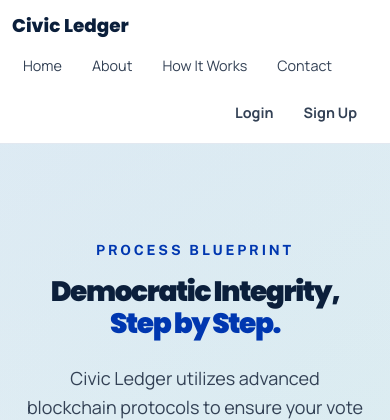
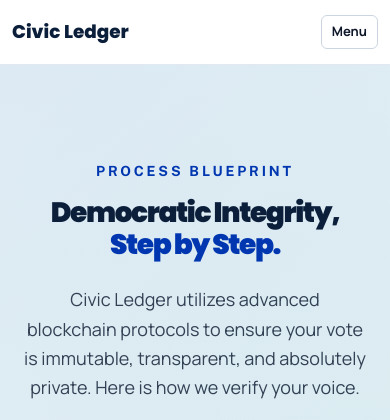
Before and after one commit to Eliahhango/online-voting-system, a PHP site: page /frontend/how-it-works.html in a window 390 px wide. Shown: the top 420 px of the page. Run offline with PHP 8.4, Linux system fonts and the light colour scheme; some libraries are stand-ins or nearby versions.

Commit message:
Improve mobile responsiveness and Vercel API connectivity handling

```diff
--- a/assets/css/global.css
+++ b/assets/css/global.css
@@ -62,6 +62,36 @@ body.ovs-auth-ready {
   color: var(--color-text);
   text-decoration: none;
   white-space: nowrap;
+}
+
+.ovs-nav-toggle {
+  display: none;
+  appearance: none;
+  border: 1px solid #cbd5e1;
+  background: #ffffff;
+  color: #0f172a;
+  border-radius: 6px;
+  min-height: 34px;
+  padding: 0 10px;
+  font-family: Manrope, Arial, sans-serif;
+  font-size: 0.82rem;
+  font-weight: 700;
+  cursor: pointer;
+}
+
+.ovs-nav-toggle:hover,
+.ovs-nav-toggle:focus {
+  border-color: #94a3b8;
+  background: #f8fafc;
+  outline: none;
+}
+
+.ovs-header-menu {
+  display: flex;
+  align-items: center;
+  gap: 10px;
+  flex: 1;
+  min-width: 0;
 }
 
 .ovs-nav {
@@ -175,28 +205,67 @@ body.ovs-auth-ready {
 
 @media (max-width: 900px) {
   .ovs-header-inner {
-    display: grid;
-    grid-template-columns: 1fr auto;
+    display: flex;
     align-items: center;
-    row-gap: 8px;
-    column-gap: 10px;
+    flex-wrap: wrap;
+    gap: 8px;
+  }
+
+  .ovs-nav-toggle {
+    display: inline-flex;
+    align-items: center;
+    justify-content: center;
+    margin-left: auto;
+  }
+
+  .ovs-header-menu {
+    display: none;
+    width: 100%;
+    flex-direction: column;
+    align-items: stretch;
+    gap: 10px;
+    border-top: 1px solid var(--color-border);
+    padding-top: 10px;
+  }
+
+  .ovs-header.is-menu-open .ovs-header-menu {
+    display: flex;
   }
 
   .ovs-nav {
-    grid-column: 1 / -1;
     width: 100%;
     margin-left: 0;
-    overflow-x: auto;
-    overflow-y: hidden;
-    white-space: nowrap;
+    display: grid;
+    grid-template-columns: 1fr;
+    gap: 6px;
+    overflow: visible;
+    white-space: normal;
     flex-wrap: nowrap;
-    padding-bottom: 4px;
-    scrollbar-width: thin;
+    padding-bottom: 0;
+  }
+
+  .ovs-nav-link {
+    display: block;
+    width: 100%;
+    min-height: 38px;
+    padding: 9px 12px;
   }
 
   .ovs-header-right {
     margin-left: 0;
-    justify-content: flex-end;
+    width: 100%;
+    justify-content: flex-start;
+    gap: 6px;
+  }
+
+  .ovs-header-right .ovs-nav-link,
+  .ovs-header-right .ovs-btn-link {
+    min-height: 38px;
+    padding: 8px 12px;
+  }
+
+  .ovs-user-badge {
+    max-width: 100%;
   }
 }
 
@@ -297,6 +366,8 @@ button {
 }
 
 @media (max-width: 768px) {
+  .grid-cols-4,
+  .grid-cols-3,
   .grid-cols-2 {
     grid-template-columns: repeat(1, minmax(0, 1fr)) !important;
   }
@@ -345,7 +416,7 @@ button {
     display: none !important;
   }
 
-  table {
+  table:not(.ovs-table) {
     display: block;
     overflow-x: auto;
     white-space: nowrap;
--- a/assets/js/main.js
+++ b/assets/js/main.js
@@ -314,8 +314,11 @@
       '<header class="ovs-header">' +
       '<div class="ovs-header-inner">' +
       '<a class="ovs-brand" href="' + toPath("index.html") + '">Civic Ledger</a>' +
+      '<button type="button" class="ovs-nav-toggle" data-ovs-nav-toggle aria-expanded="false" aria-label="Toggle navigation">Menu</button>' +
+      '<div class="ovs-header-menu" data-ovs-header-menu>' +
       '<nav class="ovs-nav">' + nav + "</nav>" +
       '<div class="ovs-header-right">' + badge + right + "</div>" +
+      "</div>" +
       "</div>" +
       "</header>"
     );
@@ -370,6 +373,7 @@
       '<header class="ovs-admin-top">' +
       '<div class="ovs-admin-top-inner">' +
       '<a class="ovs-admin-brand" href="' + toPath("admin/dashboard.html") + '">Civic Ledger</a>' +
+      '<button type="button" class="ovs-admin-menu-toggle" data-ovs-admin-menu-toggle aria-expanded="false" aria-label="Toggle admin navigation">Menu</button>' +
       '<nav class="ovs-admin-top-nav">' +
       adminTopLink("Dashboard", toPath("admin/dashboard.html"), active === "dashboard") +
       adminTopLink("Elections", toPath("admin/elections.html"), active === "elections") +
@@ -615,6 +619,82 @@
     });
   }
 
+  function bindResponsiveMenus(info) {
+    var publicToggle = document.querySelector("[data-ovs-nav-toggle]");
+    var publicHeader = document.querySelector(".ovs-header");
+    if (publicToggle && publicHeader) {
+      var closePublicMenu = function () {
+        publicHeader.classList.remove("is-menu-open");
+        publicToggle.setAttribute("aria-expanded", "false");
+      };
+
+      publicToggle.addEventListener("click", function () {
+        var open = publicHeader.classList.toggle("is-menu-open");
+        publicToggle.setAttribute("aria-expanded", open ? "true" : "false");
+      });
+
+      publicHeader.addEventListener("click", function (event) {
+        var target = event.target;
+        if (target && target.closest && target.closest("a")) {
+          closePublicMenu();
+        }
+      });
+
+      window.addEventListener("resize", function () {
+        if (window.innerWidth > 900) {
+          closePublicMenu();
+        }
+      });
+    }
+
+    if (String(info.section || "").toLowerCase() !== "admin") {
+      return;
+    }
+
+    var adminToggle = document.querySelector("[data-ovs-admin-menu-toggle]");
+    var closeAdminMenu = function () {
+      document.body.classList.remove("ovs-admin-menu-open");
+      if (adminToggle) adminToggle.setAttribute("aria-expanded", "false");
+    };
+    var openAdminMenu = function () {
+      document.body.classList.add("ovs-admin-menu-open");
+      if (adminToggle) adminToggle.setAttribute("aria-expanded", "true");
+    };
+
+    if (adminToggle) {
+      adminToggle.addEventListener("click", function () {
+        if (document.body.classList.contains("ovs-admin-menu-open")) {
+          closeAdminMenu();
+        } else {
+          openAdminMenu();
+        }
+      });
+    }
+
+    document.addEventListener("click", function (event) {
+      var side = document.querySelector(".ovs-admin-side");
+      if (!side || !document.body.classList.contains("ovs-admin-menu-open")) {
+        return;
+      }
+      if (event.target && event.target.closest && event.target.closest(".ovs-admin-side-link")) {
+        closeAdminMenu();
+        return;
+      }
+      if (adminToggle && event.target && event.target.closest && event.target.closest("[data-ovs-admin-menu-toggle]")) {
+        return;
+      }
+      if (!side.contains(event.target)) {
+        closeAdminMenu();
+      }
+    });
+
+    window.addEventListener("resize", function () {
+      if (window.innerWidth > 1024) {
+        closeAdminMenu();
+      }
+    });
+  }
+
   function bindLogout() {
     var logoutButtons = document.querySelectorAll("[data-ovs-logout]");
     logoutButtons.forEach(function (btn) {
@@ -802,6 +882,7 @@
     }
 
     applySharedLayout(info, guarded.state);
+    bindResponsiveMenus(info);
     wirePlaceholderAnchors(info);
     wireSafeButtons(info);
     await hydrateIndexUpcomingElections(info);
--- a/backend/config/config.php
+++ b/backend/config/config.php
@@ -32,6 +32,8 @@ function app_config(): array
         'app_name' => env_value('APP_NAME', 'Online Voting System'),
         'app_timezone' => env_value('APP_TIMEZONE', 'UTC'),
         'session_name' => env_value('SESSION_NAME', 'ovs_session'),
+        'session_secure' => env_value('SESSION_SECURE', 'auto'),
+        'session_samesite' => env_value('SESSION_SAMESITE', 'Lax'),
 
         'db_driver' => env_value('DB_DRIVER', 'sqlite'),
         'db_host' => env_value('DB_HOST', '127.0.0.1'),
@@ -68,14 +70,30 @@ function ensure_session_started(): void
     }
 
     $cfg = app_config();
+    $secureCfg = strtolower((string) ($cfg['session_secure'] ?? 'auto'));
+    if (in_array($secureCfg, ['1', 'true', 'yes'], true)) {
+        $secure = true;
+    } elseif (in_array($secureCfg, ['0', 'false', 'no'], true)) {
+        $secure = false;
+    } else {
+        $secure = !empty($_SERVER['HTTPS']) && $_SERVER['HTTPS'] !== 'off';
+    }
+
+    $sameSite = ucfirst(strtolower((string) ($cfg['session_samesite'] ?? 'Lax')));
+    if (!in_array($sameSite, ['Lax', 'Strict', 'None'], true)) {
+        $sameSite = 'Lax';
+    }
+    if ($sameSite === 'None') {
+        $secure = true; // Required by modern browsers for SameSite=None.
+    }
 
     session_name($cfg['session_name']);
     session_set_cookie_params([
         'lifetime' => 0,
         'path' => '/',
-        'secure' => !empty($_SERVER['HTTPS']) && $_SERVER['HTTPS'] !== 'off',
+        'secure' => $secure,
         'httponly' => true,
-        'samesite' => 'Lax',
+        'samesite' => $sameSite,
     ]);
 
     session_start();
```
Also changed, not shown: assets/css/admin.css (+90 -12 lines), assets/js/auth.js (+40 -6 lines), assets/js/utils.js (+57 -0 lines).
